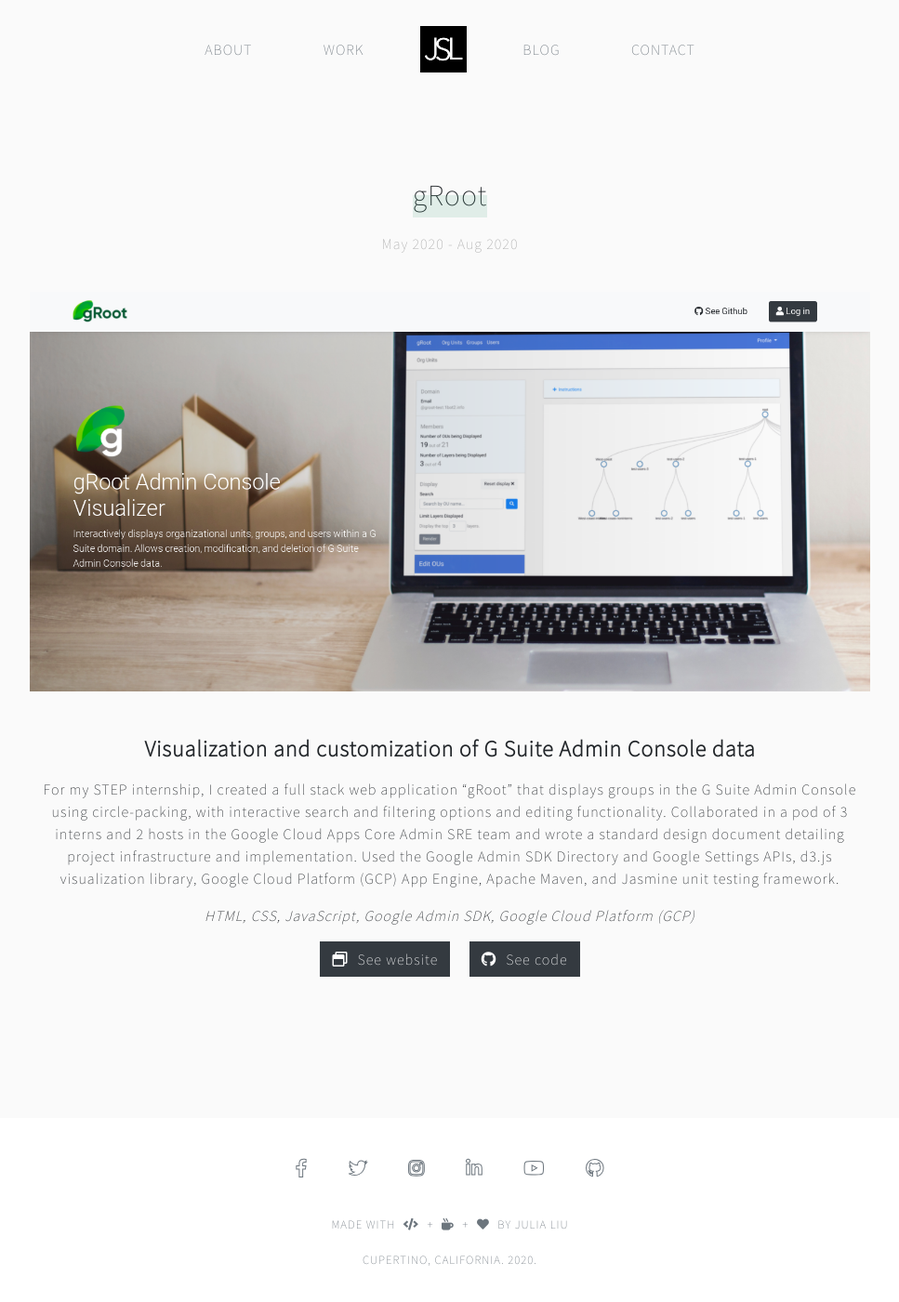
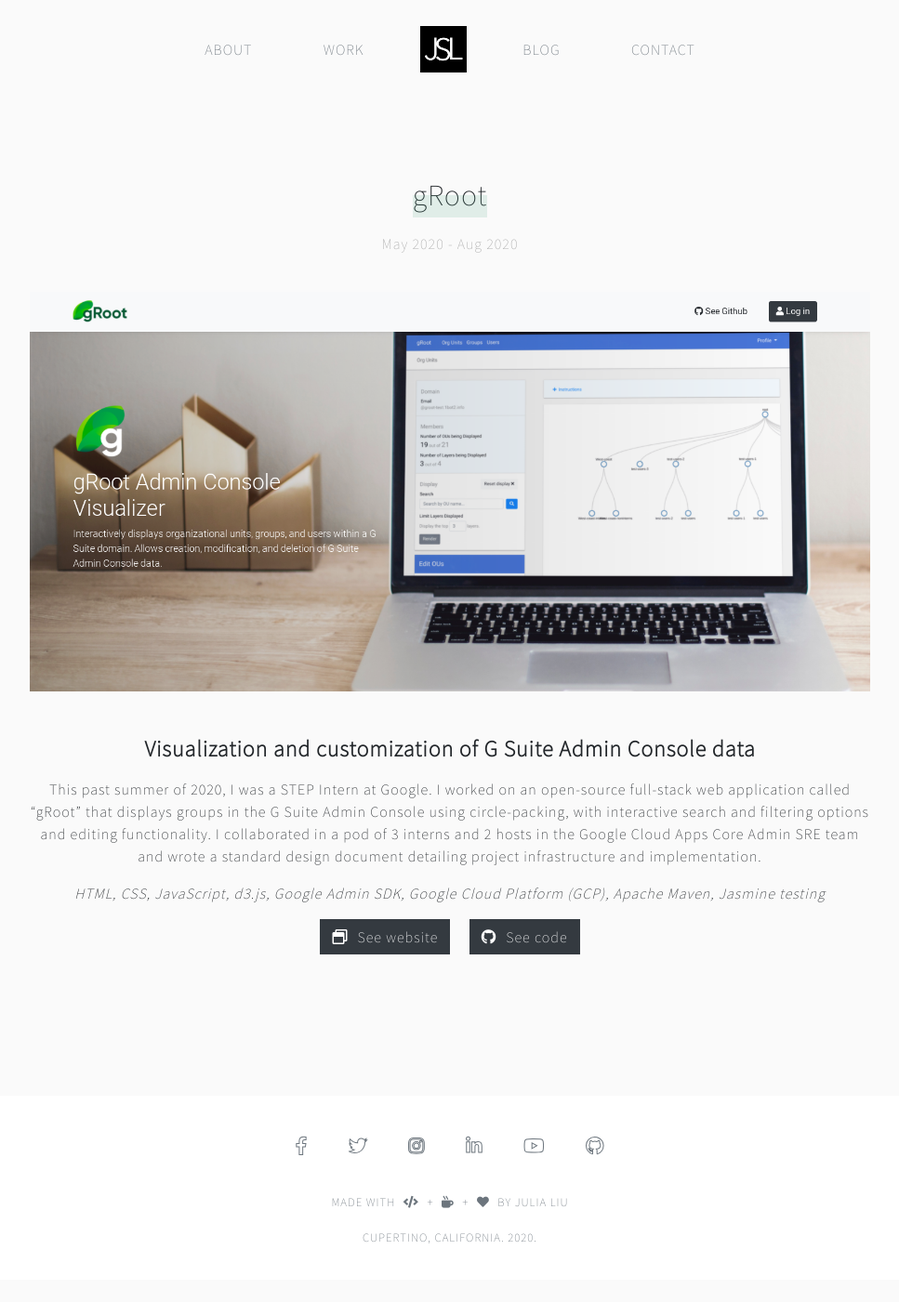
Before and after one commit to juliasliu/juliasliu.github.io, a Jekyll site: the page built from _works/groot.md, in a window 1280 px wide. Shown: the whole page at 93% size, without its empty margins (156-1123 px from the left). Built offline with Jekyll 4.4.1, drawn with Linux system fonts in a browser that asks for light colours; a script that is not in the unit is left out; comment, search, counter and statistics services are not loaded; after the commit the page ends 1377 px from its top, so only the background shows below that.

Commit message:
Update works

```diff
--- a/_posts/2020-08-23-welcome-to-my-jekyll-website.markdown
+++ b/_posts/2020-08-23-welcome-to-my-jekyll-website.markdown
@@ -1,7 +1,7 @@
 ---
 layout: post
 title:  Welcome to my Jekyll website!
-date:   2020-08-23 12:39:31 -0700
+date:   2020-08-30 14:39:31 -0700
 categories: jekyll update
 image: /assets/img/backgrounds/cafe-coffee-drink.jpg
 ---
--- a/_works/groot.md
+++ b/_works/groot.md
@@ -4,15 +4,15 @@
 caption: Visualization and customization of G Suite Admin Console data
 start: 2020-05-01
 end: 2020-08-01
-blurb: For my STEP internship, I created a full stack web application “gRoot” that displays groups in the G Suite Admin Console using circle-packing, with interactive search and filtering options and editing functionality. Collaborated in a pod of 3 interns and 2 hosts in the Google Cloud Apps Core Admin SRE team and wrote a standard design document detailing project infrastructure and implementation. Used the Google Admin SDK Directory and Google Settings APIs, d3.js visualization library, Google Cloud Platform (GCP) App Engine, Apache Maven, and Jasmine unit testing framework.
-skills: HTML, CSS, JavaScript, Google Admin SDK, Google Cloud Platform (GCP)
+blurb: gRoot is an open-source web application that displays data in the G Suite Admin Console with search and filtering options and editing functionality. Organizational units are visualized in a top-down interactive tree diagram, groups in a zoomable circle-packing graph, and users in a zoomable tree-map.
+skills: HTML, CSS, JavaScript, d3.js, Google Admin SDK, Google Cloud Platform (GCP), Apache Maven, Jasmine testing
 links:
   - title: See website
-    url: https://kwizu.herokuapp.com/
+    url: http://groot-280719.appspot.com/index.html
     style: website
   - title: See code
     url: https://github.com/juliasliu/groot
     style: github
 featured: true
 ---
-For my STEP internship, I created a full stack web application “gRoot” that displays groups in the G Suite Admin Console using circle-packing, with interactive search and filtering options and editing functionality. Collaborated in a pod of 3 interns and 2 hosts in the Google Cloud Apps Core Admin SRE team and wrote a standard design document detailing project infrastructure and implementation. Used the Google Admin SDK Directory and Google Settings APIs, d3.js visualization library, Google Cloud Platform (GCP) App Engine, Apache Maven, and Jasmine unit testing framework.
+This past summer of 2020, I was a STEP Intern at Google. I worked on an open-source full-stack web application called "gRoot” that displays groups in the G Suite Admin Console using circle-packing, with interactive search and filtering options and editing functionality. I collaborated in a pod of 3 interns and 2 hosts in the Google Cloud Apps Core Admin SRE team and wrote a standard design document detailing project infrastructure and implementation.
```
Also changed, not shown: _works/diversatech.md (+2 -2 lines), _works/dreamemo.md (+3 -3 lines), _works/kwizu.md (+3 -3 lines), _works/verze.md (+2 -2 lines), 4 other files.
